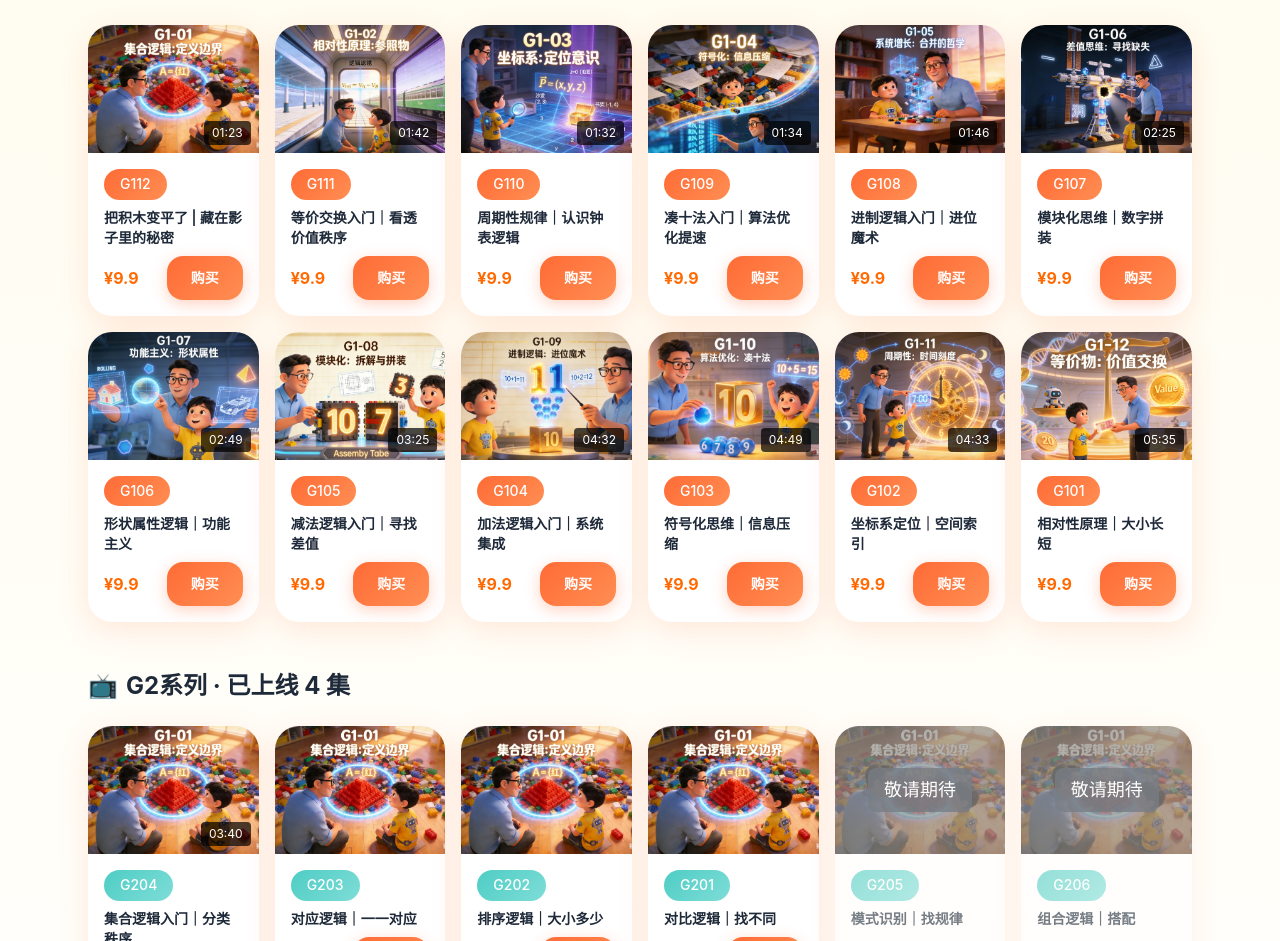
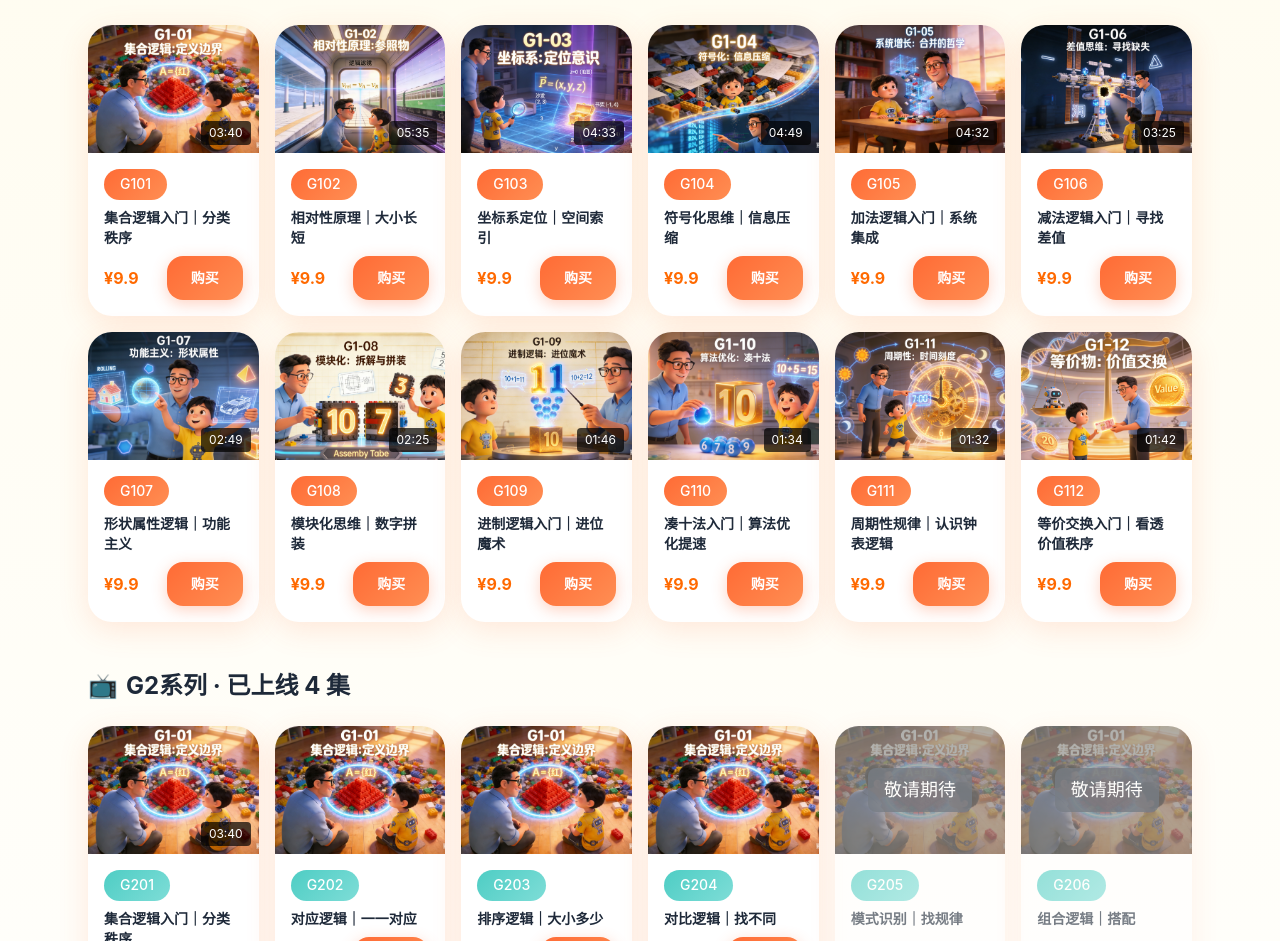
Before and after one commit to colorday655-glitch/dad-jack-learns-math, a Next.js app: page / in a window 1280 px wide. Shown: the part 671-1612 px from the top of the page. Built offline with nearby package versions, Linux system fonts and the light colour scheme.

Commit message:
fix: correct video order and thumbnail mapping

```diff
--- a/app/data/videos.ts
+++ b/app/data/videos.ts
@@ -13,80 +13,80 @@ export interface Video {
 
 export const videos: Video[] = [
   {
-    id: 'G112',
-    title: 'G112 把积木变平了 | 藏在影子里的秘密',
-    description: 'Jack爸爸学数学，专注逻辑思维启蒙。本期讲把积木变平，理解从 3D 到 2D 转换背后的空间逻辑。',
-    videoUrl: 'https://www.bilibili.com/video/BV1kTXsBuEqU/',
+    id: 'G101',
+    title: 'G101 集合逻辑入门｜分类秩序',
+    description: 'Jack爸爸学数学，专注小学数学思维启蒙。本期讲集合逻辑，带孩子通过分类建立秩序感。',
+    videoUrl: 'https://www.bilibili.com/video/BV1QWNgzLE44/',
     platform: 'bilibili',
     category: 'G1系列',
     thumbnail: '/images/videos/G101.jpg',
-    duration: '01:23',
-    publishDate: '2024-01-15',
+    duration: '03:40',
+    publishDate: '2024-04-10',
     available: true
   },
   {
-    id: 'G111',
-    title: 'G111 等价交换入门｜看透价值秩序',
-    description: 'Jack爸爸学数学，专注逻辑思维启蒙。本期讲等价交换，理解认识人民币背后的数学信用。',
-    videoUrl: 'https://www.bilibili.com/video/BV1sGAKzJEK8/',
+    id: 'G102',
+    title: 'G102 相对性原理｜大小长短',
+    description: 'Jack爸爸学数学，专注逻辑思维训练。本期讲相对性原理，选对参照物看清真实世界。',
+    videoUrl: 'https://www.bilibili.com/video/BV17kPXzuEuM/',
     platform: 'bilibili',
     category: 'G1系列',
     thumbnail: '/images/videos/G102.jpg',
-    duration: '01:42',
-    publishDate: '2024-01-20',
+    duration: '05:35',
+    publishDate: '2024-04-01',
     available: true
   },
   {
-    id: 'G110',
-    title: 'G110 周期性规律｜认识钟表逻辑',
-    description: 'Jack爸爸学数学，专注小学数学思维。本期讲周期性规律，从时间刻度理解宇宙节奏。',
-    videoUrl: 'https://www.bilibili.com/video/BV13GAAzXEXi/',
+    id: 'G103',
+    title: 'G103 坐标系定位｜空间索引',
+    description: 'Jack爸爸学数学，专注空间思维启蒙。本期讲坐标系定位，带孩子建立空间索引精准定位。',
+    videoUrl: 'https://www.bilibili.com/video/BV1GpcQzpES4/',
     platform: 'bilibili',
     category: 'G1系列',
     thumbnail: '/images/videos/G103.jpg',
-    duration: '01:32',
-    publishDate: '2024-02-01',
+    duration: '04:33',
+    publishDate: '2024-03-25',
     available: true
   },
   {
-    id: 'G109',
-    title: 'G109 凑十法入门｜算法优化提速',
-    description: 'Jack爸爸学数学，专注逻辑思维训练。本期讲凑十法，教孩子用算法优化思维实现计算提速。',
-    videoUrl: 'https://www.bilibili.com/video/BV1aQAcz7Ece/',
+    id: 'G104',
+    title: 'G104 符号化思维｜信息压缩',
+    description: 'Jack爸爸学数学，专注数学逻辑入门。本期讲符号化思维，学会用信息压缩释放大脑带宽。',
+    videoUrl: 'https://www.bilibili.com/video/BV1UbwczuEvA/',
     platform: 'bilibili',
     category: 'G1系列',
     thumbnail: '/images/videos/G104.jpg',
-    duration: '01:34',
-    publishDate: '2024-02-10',
+    duration: '04:49',
+    publishDate: '2024-03-20',
     available: true
   },
   {
-    id: 'G108',
-    title: 'G108 进制逻辑入门｜进位魔术',
-    description: 'Jack爸爸学数学，专注小学数学思维启蒙。本期讲进制逻辑，看穿"以一当十"的进位魔术。',
-    videoUrl: 'https://www.bilibili.com/video/BV13gAczjEEH/',
+    id: 'G105',
+    title: 'G105 加法逻辑入门｜系统集成',
+    description: 'Jack爸爸学数学，专注逻辑思维启蒙。本期讲加法逻辑，理解系统集成与合并的力量。',
+    videoUrl: 'https://www.bilibili.com/video/BV1DswWzuEWE/',
     platform: 'bilibili',
     category: 'G1系列',
     thumbnail: '/images/videos/G105.jpg',
-    duration: '01:46',
-    publishDate: '2024-02-15',
+    duration: '04:32',
+    publishDate: '2024-03-15',
+    available: true
+  },
+  {
+    id: 'G106',
+    title: 'G106 减法逻辑入门｜寻找差值',
+    description: 'Jack爸爸学数学，专注小学数学思维。本期讲减法逻辑，学会通过寻找差值解决缺失问题。',
+    videoUrl: 'https://www.bilibili.com/video/BV1E4w3zHEKT/',
+    platform: 'bilibili',
+    category: 'G1系列',
+    thumbnail: '/images/videos/G106.jpg',
+    duration: '03:25',
+    publishDate: '2024-03-10',
     available: true
   },
   {
     id: 'G107',
-    title: 'G107 模块化思维｜数字拼装',
-    description: 'Jack爸爸学数学，专注解决问题能力。本期讲模块化思维，学会拆解与拼装复杂大目标。',
-    videoUrl: 'https://www.bilibili.com/video/BV1jXAEz6EQc/',
-    platform: 'bilibili',
-    category: 'G1系列',
-    thumbnail: '/images/videos/G106.jpg',
-    duration: '02:25',
-    publishDate: '2024-02-20',
-    available: true
-  },
-  {
-    id: 'G106',
-    title: 'G106 形状属性逻辑｜功能主义',
+    title: 'G107 形状属性逻辑｜功能主义',
     description: 'Jack爸爸学数学，专注工程思维训练。本期讲形状属性，理解功能主义：形状决定用途。',
     videoUrl: 'https://www.bilibili.com/video/BV1xwwzzGEgB/',
     platform: 'bilibili',
@@ -97,68 +97,68 @@ export const videos: Video[] = [
     available: true
   },
   {
-    id: 'G105',
-    title: 'G105 减法逻辑入门｜寻找差值',
-    description: 'Jack爸爸学数学，专注小学数学思维。本期讲减法逻辑，学会通过寻找差值解决缺失问题。',
-    videoUrl: 'https://www.bilibili.com/video/BV1E4w3zHEKT/',
+    id: 'G108',
+    title: 'G108 模块化思维｜数字拼装',
+    description: 'Jack爸爸学数学，专注解决问题能力。本期讲模块化思维，学会拆解与拼装复杂大目标。',
+    videoUrl: 'https://www.bilibili.com/video/BV1jXAEz6EQc/',
     platform: 'bilibili',
     category: 'G1系列',
     thumbnail: '/images/videos/G108.jpg',
-    duration: '03:25',
-    publishDate: '2024-03-10',
+    duration: '02:25',
+    publishDate: '2024-02-20',
     available: true
   },
   {
-    id: 'G104',
-    title: 'G104 加法逻辑入门｜系统集成',
-    description: 'Jack爸爸学数学，专注逻辑思维启蒙。本期讲加法逻辑，理解系统集成与合并的力量。',
-    videoUrl: 'https://www.bilibili.com/video/BV1DswWzuEWE/',
+    id: 'G109',
+    title: 'G109 进制逻辑入门｜进位魔术',
+    description: 'Jack爸爸学数学，专注小学数学思维启蒙。本期讲进制逻辑，看穿"以一当十"的进位魔术。',
+    videoUrl: 'https://www.bilibili.com/video/BV13gAczjEEH/',
     platform: 'bilibili',
     category: 'G1系列',
     thumbnail: '/images/videos/G109.jpg',
-    duration: '04:32',
-    publishDate: '2024-03-15',
+    duration: '01:46',
+    publishDate: '2024-02-15',
     available: true
   },
   {
-    id: 'G103',
-    title: 'G103 符号化思维｜信息压缩',
-    description: 'Jack爸爸学数学，专注数学逻辑入门。本期讲符号化思维，学会用信息压缩释放大脑带宽。',
-    videoUrl: 'https://www.bilibili.com/video/BV1UbwczuEvA/',
+    id: 'G110',
+    title: 'G110 凑十法入门｜算法优化提速',
+    description: 'Jack爸爸学数学，专注逻辑思维训练。本期讲凑十法，教孩子用算法优化思维实现计算提速。',
+    videoUrl: 'https://www.bilibili.com/video/BV1aQAcz7Ece/',
     platform: 'bilibili',
     category: 'G1系列',
     thumbnail: '/images/videos/G110.jpg',
-    duration: '04:49',
-    publishDate: '2024-03-20',
+    duration: '01:34',
+    publishDate: '2024-02-10',
     available: true
   },
   {
-    id: 'G102',
-    title: 'G102 坐标系定位｜空间索引',
-    description: 'Jack爸爸学数学，专注空间思维启蒙。本期讲坐标系定位，带孩子建立空间索引精准定位。',
-    videoUrl: 'https://www.bilibili.com/video/BV1GpcQzpES4/',
+    id: 'G111',
+    title: 'G111 周期性规律｜认识钟表逻辑',
+    description: 'Jack爸爸学数学，专注小学数学思维。本期讲周期性规律，从时间刻度理解宇宙节奏。',
+    videoUrl: 'https://www.bilibili.com/video/BV13GAAzXEXi/',
     platform: 'bilibili',
     category: 'G1系列',
     thumbnail: '/images/videos/G111.jpg',
-    duration: '04:33',
-    publishDate: '2024-03-25',
+    duration: '01:32',
+    publishDate: '2024-02-01',
     available: true
   },
   {
-    id: 'G101',
-    title: 'G101 相对性原理｜大小长短',
-    description: 'Jack爸爸学数学，专注逻辑思维训练。本期讲相对性原理，选对参照物看清真实世界。',
-    videoUrl: 'https://www.bilibili.com/video/BV17kPXzuEuM/',
+    id: 'G112',
+    title: 'G112 等价交换入门｜看透价值秩序',
+    description: 'Jack爸爸学数学，专注逻辑思维启蒙。本期讲等价交换，理解认识人民币背后的数学信用。',
+    videoUrl: 'https://www.bilibili.com/video/BV1sGAKzJEK8/',
     platform: 'bilibili',
     category: 'G1系列',
     thumbnail: '/images/videos/G112.jpg',
-    duration: '05:35',
-    publishDate: '2024-04-01',
+    duration: '01:42',
+    publishDate: '2024-01-20',
     available: true
   },
   {
-    id: 'G204',
-    title: 'G204 集合逻辑入门｜分类秩序',
+    id: 'G201',
+    title: 'G201 集合逻辑入门｜分类秩序',
     description: 'Jack爸爸学数学，专注小学数学思维启蒙。本期讲集合逻辑，带孩子通过分类建立秩序感。',
     videoUrl: 'https://www.bilibili.com/video/BV1QWNgzLE44/',
     platform: 'bilibili',
@@ -169,8 +169,8 @@ export const videos: Video[] = [
     available: true
   },
   {
-    id: 'G203',
-    title: 'G203 对应逻辑｜一一对应',
+    id: 'G202',
+    title: 'G202 对应逻辑｜一一对应',
     description: 'Jack爸爸学数学，专注对应思维训练。本期讲一一对应，理解匹配背后的映射关系。',
     videoUrl: '',
     platform: 'bilibili',
@@ -181,8 +181,8 @@ export const videos: Video[] = [
     available: true
   },
   {
-    id: 'G202',
-    title: 'G202 排序逻辑｜大小多少',
+    id: 'G203',
+    title: 'G203 排序逻辑｜大小多少',
     description: 'Jack爸爸学数学，专注排序思维。本期讲排序逻辑，学会按属性比较和排列顺序。',
     videoUrl: '',
     platform: 'bilibili',
@@ -193,8 +193,8 @@ export const videos: Video[] = [
     available: true
   },
   {
-    id: 'G201',
-    title: 'G201 对比逻辑｜找不同',
+    id: 'G204',
+    title: 'G204 对比逻辑｜找不同',
     description: 'Jack爸爸学数学，专注观察力培养。本期讲对比逻辑，学会发现事物间的差异。',
     videoUrl: '',
     platform: 'bilibili',
```
